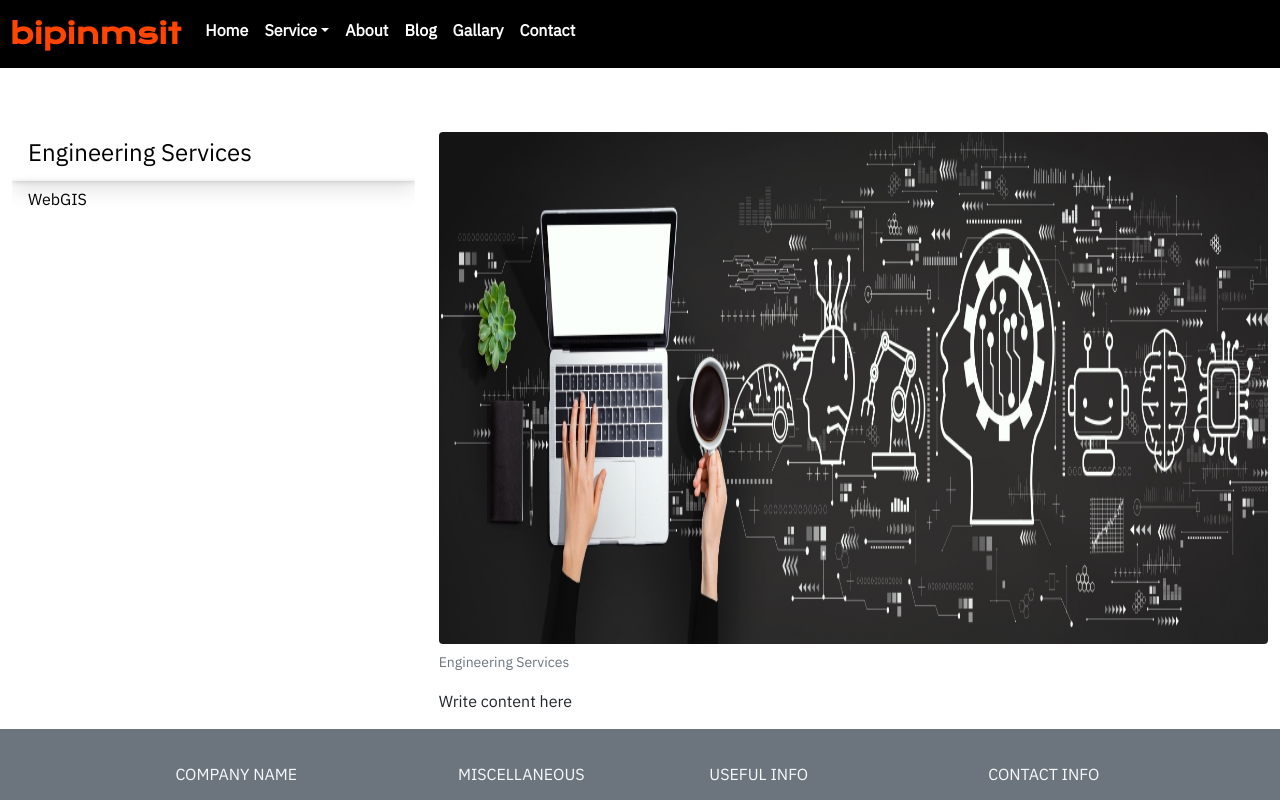
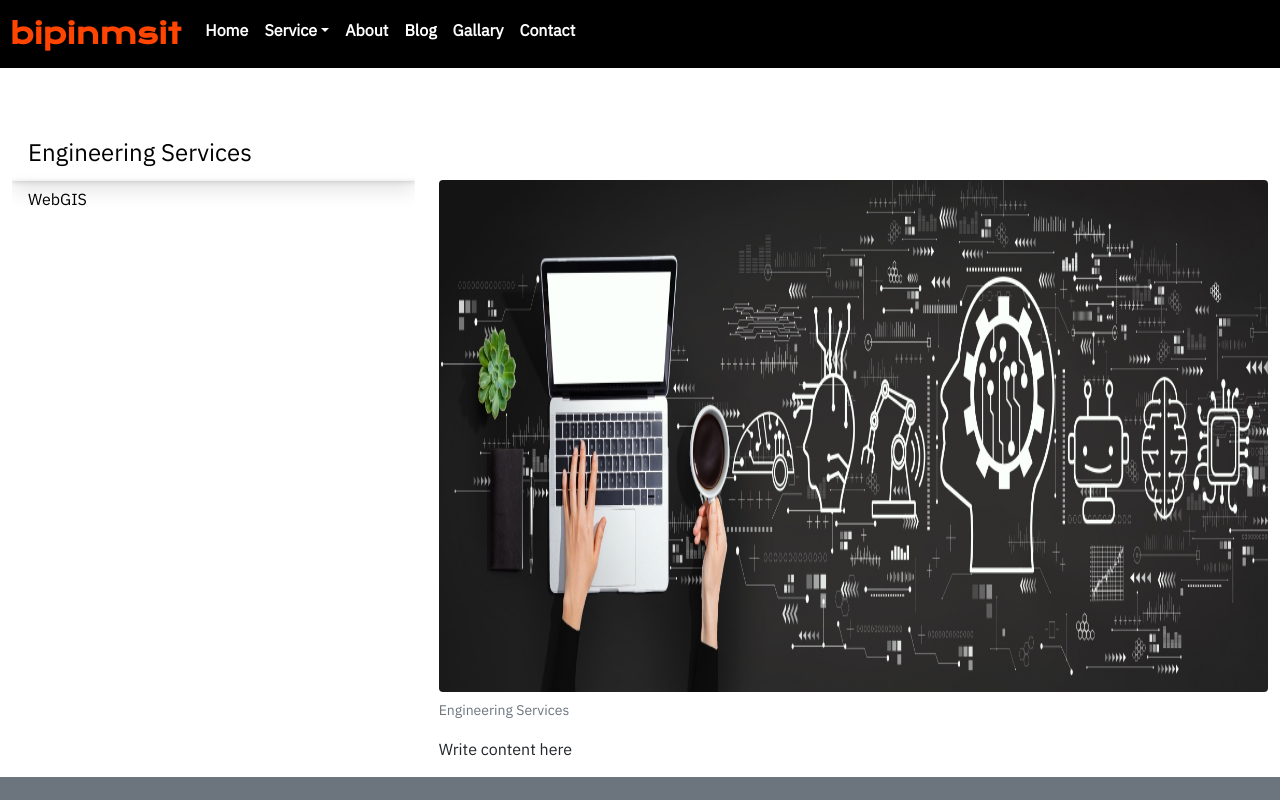
Before and after one commit to bipinmsit/official, a React (Create React App) app: page /home/service/enggService in a window 1280 px wide. Shown: the top 800 px of the page. Built offline with nearby package versions, Linux system fonts and the light colour scheme.

Commit message:
minor changes

```diff
--- a/src/EnggService.jsx
+++ b/src/EnggService.jsx
@@ -19,7 +19,7 @@ const EnggService = () => {
                         <NavLink exact to="/home/service/enggService/webgis">WebGIS</NavLink>
                     </div>
                 </div>
-                <div className="col-xs-6 col-sm-6 col-md-6 col-lg-8 col-xl-8">
+                <div className="col-xs-6 col-sm-6 col-md-6 col-lg-8 col-xl-8 mt-5">
                 <div >
                     <figure className="figure">
                         <img src={enggServices} className="figure-img img-fluid rounded" alt="digitization" />
```
